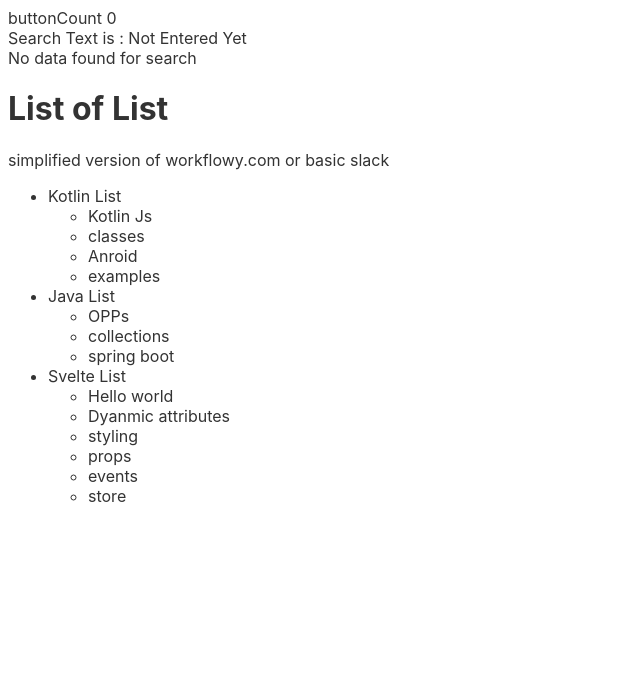
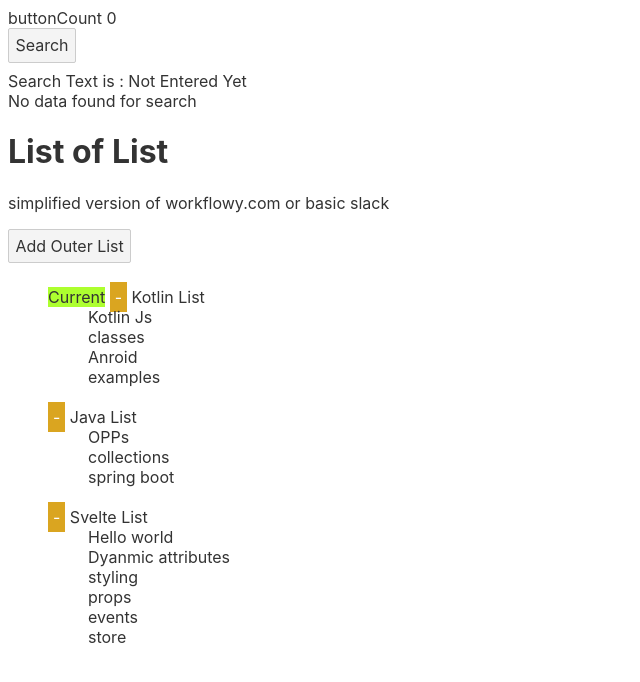
Before and after one commit to ikbhal/listlist, a Svelte app: page / in a window 1280 px wide. Shown: the top 682 px of the page, without its empty margins (0-640 px from the left). Built offline with nearby package versions, Linux system fonts and the light colour scheme.

Commit message:
collapse working

```diff
--- a/src/App.svelte
+++ b/src/App.svelte
@@ -10,6 +10,9 @@ searchResult.subscribe(value => {
 	searchResultData = value;
 });
 let outerList = ["Kotlin List", "Java List", "Svelte List"];
+let outerCollapseMap = {"Kotlin List": false, "Java List": false, "Svelte List": false};
+let curolname = "Kotlin List";
+let outerListStore = writable(outerList);
 let lldata = {
 	"Kotlin List": ["Kotlin Js", "classes", "Anroid", "examples"],
 	"Java List": ["OPPs", "collections", "spring boot"],
@@ -19,7 +22,21 @@ let lldata = {
 };
 let buttonCount = 0;
 
+const addOuterList = () => {
+	const name = prompt("enter outer list name");
+	const li = outerList.indexOf(name);
+	if(li >=0){
+		alert(`duplicate outer list name: $name please try again`);
+		return;
+	}
+	outerList.push(name);
+	lldata[name] = [];
+	console.log("lldata:", lldata, "; outerList:", outerList);
+};
+
 const searchHelper = (searchText) => {
+	if(!searchText || searchText.trim() == "")
+		return;
 	// console.log("inside search helper st:", searchText);
 	const result = outerList.filter(name => {
 
@@ -36,12 +53,26 @@ const onSearchHandler = () => {
 	searchHelper(searchText);
 	console.log("search result: ", searchResult);
 };
+const toggleCollapse = (name) => {
+	if(name in outerCollapseMap)
+		outerCollapseMap[name] = ! outerCollapseMap[name];
+};
+const getCollapseText = (name) => {
+	if(name in outerCollapseMap){
+		return outerCollapseMap[name] ? '+': '-';
+	}else{
+		return "";
+	}
+}
 </script>
 
-<main use:shortcut={{shift: true, code: 'Digit1'}} on:click={onSearchHandler}>
+<main >
   <div class="debug_container">
     buttonCount {buttonCount}
    </div>
+   <button use:shortcut={{shift:true, code: 'Digit1'}} on:click={onSearchHandler}>
+	Search
+	</button>
    <div>
 	   Search Text is : {searchText}
    </div>
@@ -61,19 +92,44 @@ const onSearchHandler = () => {
 	{/if}
 <h1>List of List</h1>
 <p>simplified version of workflowy.com or basic slack</p>
+<button on:click={addOuterList}>Add Outer List</button><br/>
 <ul>
-	{#each outerList as outerListName}
-	<li>
-		{outerListName}
+	{#each $outerListStore as outerListName}
+	<li class="outer_list">
+		{#if curolname == outerListName}
+		<span class="current_outer_list"> Current</span>
+		{/if}
+		<span class="collapse" on:click={toggleCollapse(outerListName)}>
+			{getCollapseText(outerListName)}
+		</span>
+		<span class="outer_list_name" on:click={() => curolname=outerListName}>
+			{outerListName}
+		</span>
+		{#if outerListName in outerCollapseMap && !outerCollapseMap[outerListName]}
 		<ul>
 			{#each lldata[outerListName] as item}
 			<li>{item}</li>
 			{/each}
 		</ul>
+		{/if}
 	</li>
 	{/each}
 </ul>
 </main>
 
 <style>
+li{
+	list-style-type: none;
+}
+.outer_list {
+	margin-bottom: 20px;
+}
+.current_outer_list {
+ background-color: greenyellow;
+}
+.collapse{
+ background-color: goldenrod;
+ padding:5px;
+ color: white;
+}
 </style>
```
